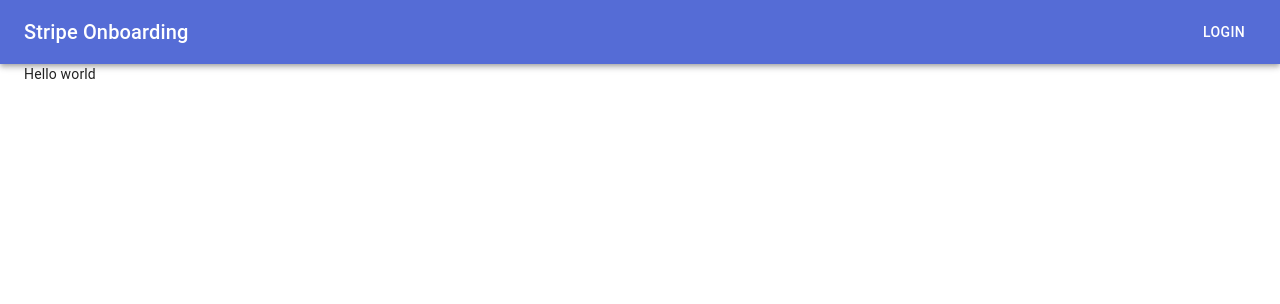
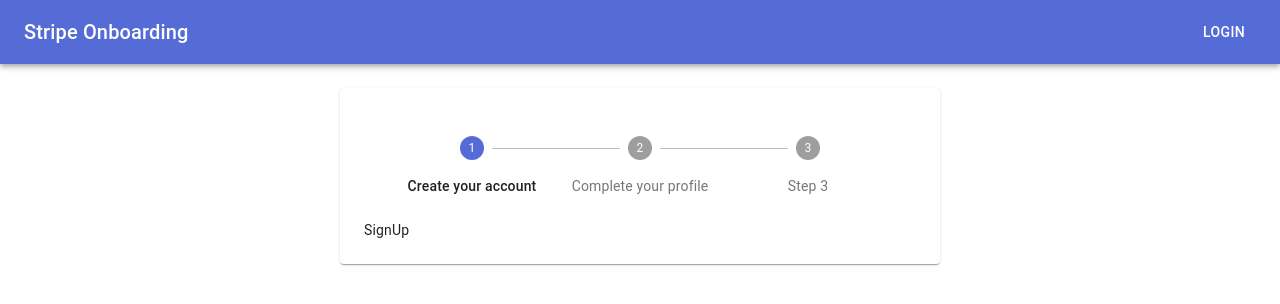
Before and after one commit to kvinchon/wsf-onboarding, a Next.js app in the folder frontend/: page / in a window 1280 px wide. Shown: the top 304 px of the page. Built offline with nearby package versions, Linux system fonts and the light colour scheme.

Commit message:
Init step with Step 1 = SignUp and Step 2 = CompleteProfil

```diff
--- /dev/null
+++ b/frontend/components/CompleteProfil.js
@@ -0,0 +1,7 @@
+export default function CompleteProfil(){
+    return (
+        <div>
+            Complete your profil
+        </div>
+    );
+}
--- /dev/null
+++ b/frontend/components/SignUp.js
@@ -0,0 +1,7 @@
+export default function SignUp() {
+    return (
+    <div>
+        SignUp
+    </div>
+    );
+}
--- a/frontend/pages/index.js
+++ b/frontend/pages/index.js
@@ -1,9 +1,65 @@
 import Layout from '../components/MyLayout.js'
+import Papper from '@material-ui/core/Paper';
+import {makeStyles} from '@material-ui/styles'
+import Typography from '@material-ui/core/Typography';
+import Stepper from '@material-ui/core/Stepper'
+import Step from '@material-ui/core/Step';
+import StepLabel from '@material-ui/core/StepLabel';
+import React from 'react'
+import SignUp from '../components/SignUp.js'
+import CompleteProfil from '../components/CompleteProfil.js'
+
+const useStyles = makeStyles(theme => ({
+  main: {
+    width: 600,
+    margin: 'auto',
+  },
+  papper: {
+    marginTop: theme.spacing(3),
+    marginBottom: theme.spacing(3),
+    padding: theme.spacing(3),
+  },
+}));
+
+const steps = ['Create your account', 'Complete your profile', 'Step 3'];
+
+function getStepContent(step) {
+  switch (step) {
+    case 0:
+      // SignUp page
+      return <SignUp/>;
+    case 1:
+      // Complete your profil page
+      return <CompleteProfil/>;
+    default:
+      throw new Error('Unknown step');
+  }
+}
 
 export default function Index(){
+  const classes = useStyles();
+  const [activeStep] = React.useState(0);
+
   return (
     <Layout>
-      Hello world
+      <main className={classes.main}>
+        <Papper className={classes.papper}>
+          {/* <Typography component="h1" variant="h4" align="center">
+           Create your account
+          </Typography> */}
+          <Stepper activeStep={activeStep} alternativeLabel={true}>
+            {steps.map(label => (
+              <Step key={label}>
+                <StepLabel>{label}</StepLabel>
+              </Step>
+            ))}
+          </Stepper>
+          <div>
+            {/* Step Content */}
+            {getStepContent(activeStep)}
+          </div>
+        </Papper>
+      </main>
     </Layout>
   );
 }
```
